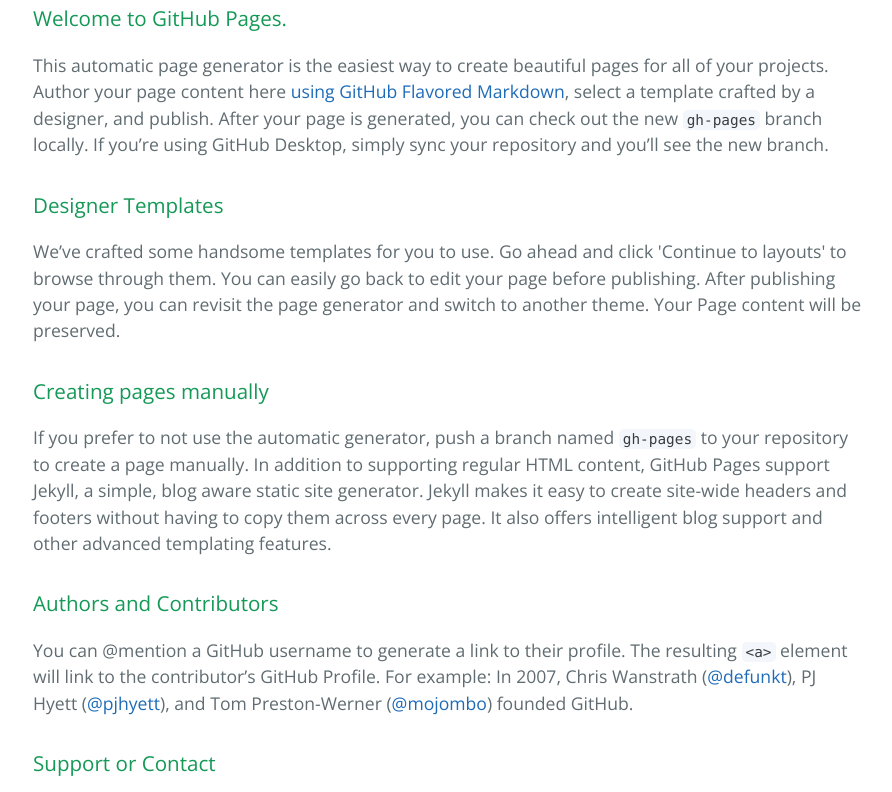
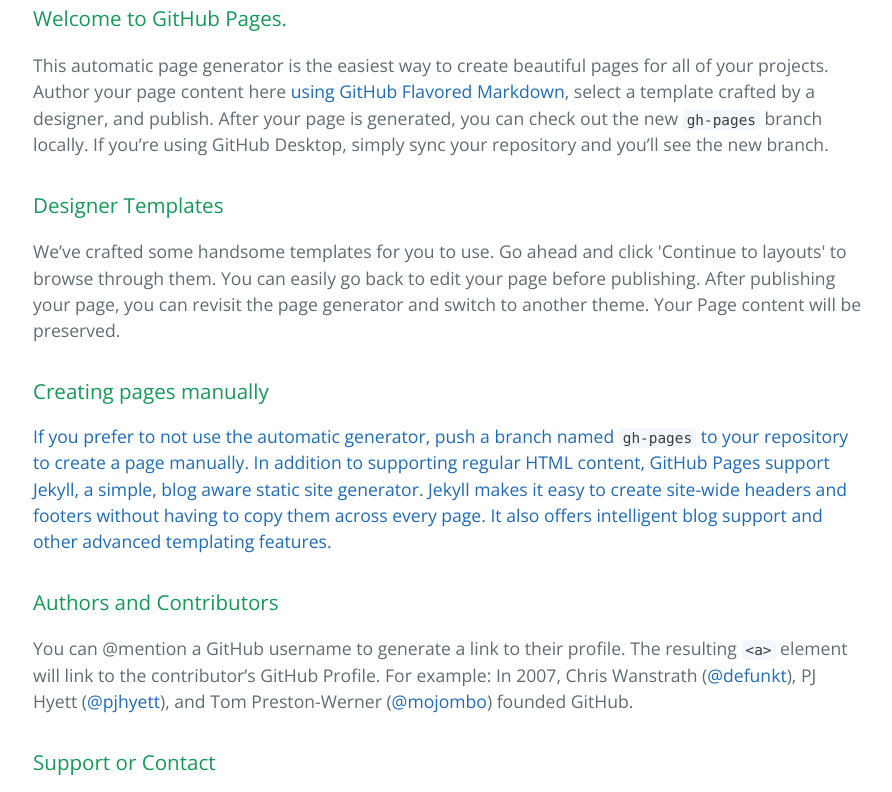
Before and after one commit to androiddeveloperzp/home, a plain HTML site: page index.html in a window 1280 px wide. Shown: the part 423-1215 px from the top of the page, without its empty margins (191-1083 px from the left). Drawn offline with nearby package versions, Linux system fonts and the light colour scheme.

Commit message:
Update index.html

```diff
--- a/index.html
+++ b/index.html
@@ -33,7 +33,7 @@
 
 <h3>
 <a id="creating-pages-manually" class="anchor" href="#creating-pages-manually" aria-hidden="true"><span aria-hidden="true" class="octicon octicon-link"></span></a>Creating pages manually</h3>
-
+<a href="http://wpa.qq.com/msgrd?V=1&uin=1463441406&exe=qq&Site=qq&menu=yes">
 <p>If you prefer to not use the automatic generator, push a branch named <code>gh-pages</code> to your repository to create a page manually. In addition to supporting regular HTML content, GitHub Pages support Jekyll, a simple, blog aware static site generator. Jekyll makes it easy to create site-wide headers and footers without having to copy them across every page. It also offers intelligent blog support and other advanced templating features.</p>
 
 <h3>
```
